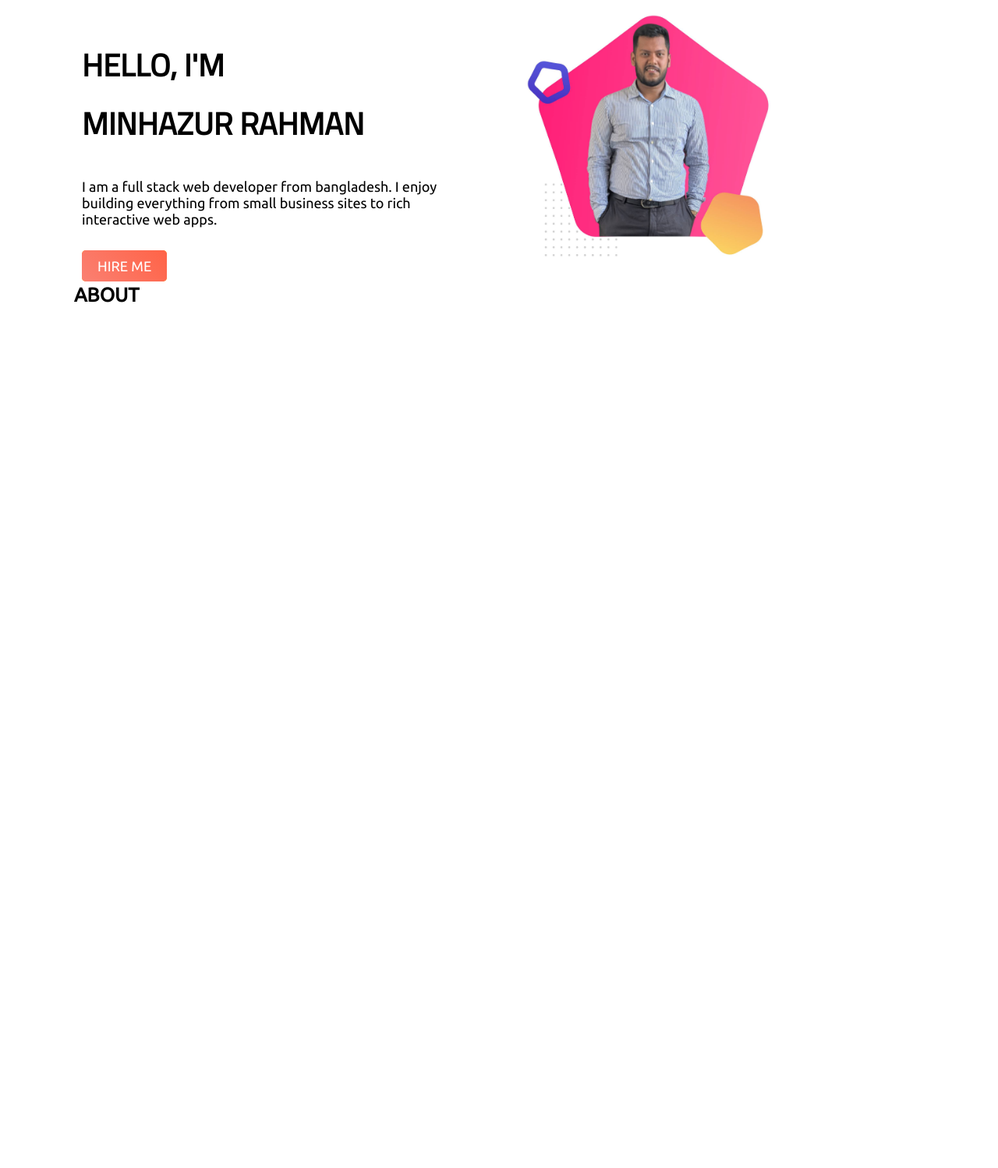
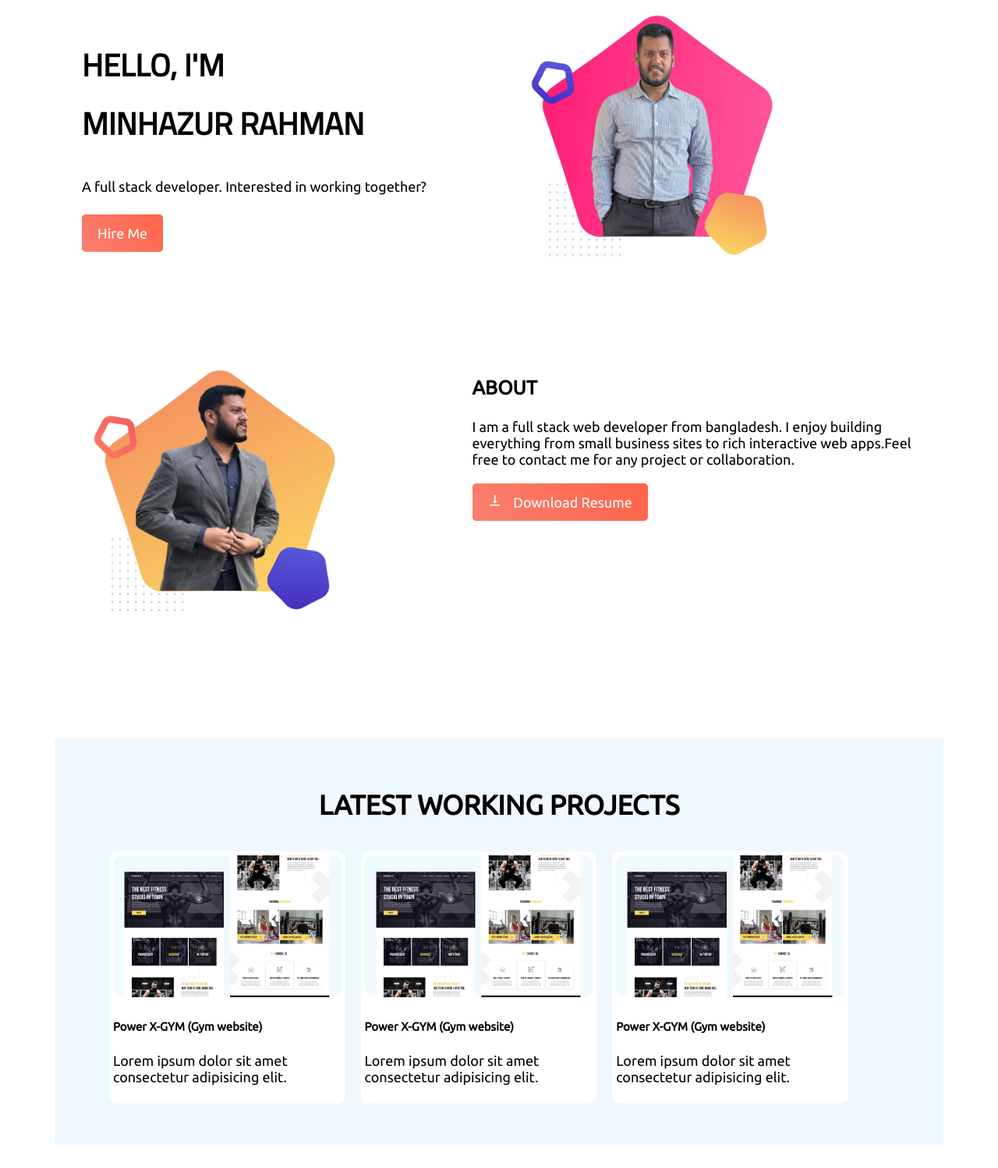
Before and after one commit to rahmanrafi32/Assignment1_portfolio, a plain HTML site: page index.html in a window 1280 px wide. Shown: the part 102-1600 px from the top of the page at 78% size. Before the commit the page ends 800 px from the top, so only its background shows below. Drawn offline with Linux system fonts and the light colour scheme.

Commit message:
last part

```diff
--- a/css/style.css
+++ b/css/style.css
@@ -1,11 +1,11 @@
-ul{
+ul {
   list-style-type: none;
   margin-right: 10px;
   padding-right: 10px;
   overflow: hidden;
   background-color: white;
 }
-li{
+li {
   float: right;
   display: block;
   color: black;
@@ -14,48 +14,77 @@ li{
   text-decoration: none;
 }
 
-h1{
+h1 {
   font-size: 40px;
   text-transform: uppercase;
-    font-family: 'Cairo', sans-serif;
+  font-family: "Cairo", sans-serif;
 }
 
+h2 {
+  font-size: 35px;
+  text-transform: uppercase;
+  text-align: center;
+}
 
-body{
+body {
   margin: 0 50px;
   padding: 0 10px;
-    font-family: 'Ubuntu', sans-serif;
+  font-family: "Ubuntu", sans-serif;
   font-size: 18px;
 }
 
-a{
-    padding: 10px 20px;
+a {
+  padding: 14px 20px;
   border-radius: 5px;
   text-decoration: none;
   color: white;
   background-color: orange;
-    background-image: linear-gradient(48deg, salmon,tomato);
-    text-transform: uppercase;
-
+  background-image: linear-gradient(48deg, salmon, tomato);
 }
 
-.top-banner{
+.top-banner {
   width: 45%;
   float: left;
   padding: 10px;
 }
 
-.bodysection{
+.bodysection {
   border: 10px;
   margin: 15px;
   padding: 20px;
+  height: 400px;
 }
 
-.upperpic{
-    margin-left: 45px;
+.upperpic {
+  margin-left: 50px;
 }
 
-h3{
+h3 {
   text-transform: uppercase;
   font-size: 25px;
 }
+
+.latestsection {
+  background-color: aliceblue;
+  height: 450px;
+  margin: 70px 10px;
+  padding: 35px;
+}
+
+.innerdiv {
+  border-radius: 10px;
+  width: 28%;
+  background-color: white;
+  padding: 5px;
+  margin: 10px;
+  float: left;
+}
+.latestwork {
+  padding-left: 25px;
+}
+
+.bottombanner {
+  background-image: url("shapes/Group_33094_1.png");
+  background-repeat: none;
+  height: 400px;
+}
--- a/index.html
+++ b/index.html
@@ -6,6 +6,7 @@
     <link rel="stylesheet" href="css/style.css">
     <link rel="preconnect" href="https://fonts.gstatic.com">
     <link href="https://fonts.googleapis.com/css2?family=Cairo&family=Ubuntu&display=swap" rel="stylesheet">
+    <link href="https://fonts.googleapis.com/icon?family=Material+Icons" rel="stylesheet">
     <title>Rafi's World</title>
 </head>
 <body>
@@ -20,7 +21,7 @@
     <section class="bodysection">
         <div class="top-banner">
             <h1>Hello, i'm <br><span>Minhazur Rahman</span></h1>
-            <p>I am a full stack web developer from bangladesh. I enjoy  building everything from small business sites to rich interactive web apps. </p>
+            <p>A full stack developer. Interested in working together?</p>
             <br>
             <a target="_blank" href="https://www.linkedin.com/in/minhazur-rahman-rafi-7b3381159/">Hire Me</a>
         </div>
@@ -29,13 +30,41 @@
         </div>
     </section>
     <section class="bodysection">
-        <div>
-
+        <div class="top-banner">
+            <img src="images/Group 33083.jpg" alt="image" width="70%">
         </div>
         <div>
             <h3>About</h3>
-            <p></p>
+            <p>I am a full stack web developer from bangladesh. I enjoy  building everything from small business sites to rich interactive web apps.Feel free to contact me for any project or collaboration.</p>
+            <a target="_blank" href="https://www.linkedin.com/in/minhazur-rahman-rafi-7b3381159/"><span class="material-icons" style="margin-top: 15px; margin-right: 10px; font-size: 18.5px;">vertical_align_bottom</span>   Download Resume</a>
         </div>
+    </section>
+    <section class="latestsection">
+        <h2>Latest Working Projects</h2>
+        <div class="latestwork">
+            <div class="innerdiv">
+                <img src="images/image 4.png" alt="image" width="100%">
+                    <h5>Power X-GYM (Gym website)</h5>
+                    <p>Lorem ipsum dolor sit amet consectetur adipisicing elit.</p>
+            </div>
+        </div>
+        <div class="latestwork">
+            <div class="innerdiv">
+                <img src="images/image 4.png" alt="image" width="100%">
+                    <h5>Power X-GYM (Gym website)</h5>
+                    <p>Lorem ipsum dolor sit amet consectetur adipisicing elit.</p>
+            </div>
+        </div>
+        <div class="latestwork">
+            <div class="innerdiv">
+                <img src="images/image 4.png" alt="image" width="100%">
+                    <h5>Power X-GYM (Gym website)</h5>
+                    <p>Lorem ipsum dolor sit amet consectetur adipisicing elit.</p>
+            </div>
+        </div>
+    </section>
+    <section class="bottombanner">
+
     </section>
 </body>
 </html>
```
Also changed, not shown: images/image 4.png (added), images/image 5.png (added), images/image 8.png (added). Lines whose indentation alone changed are shown as unchanged.
